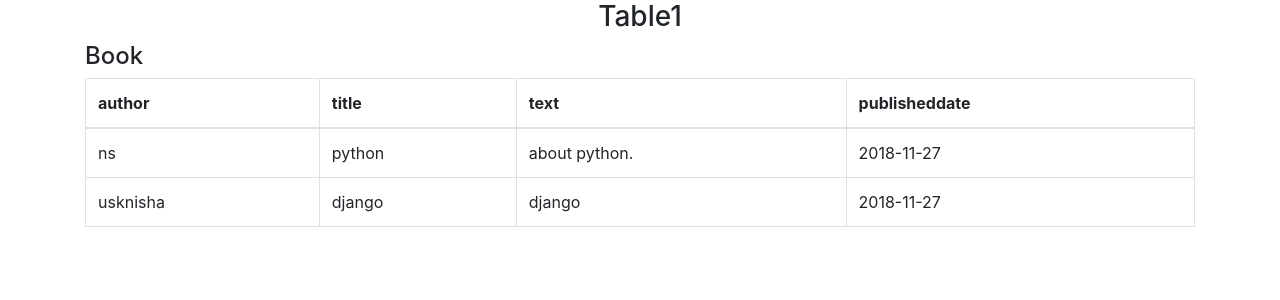
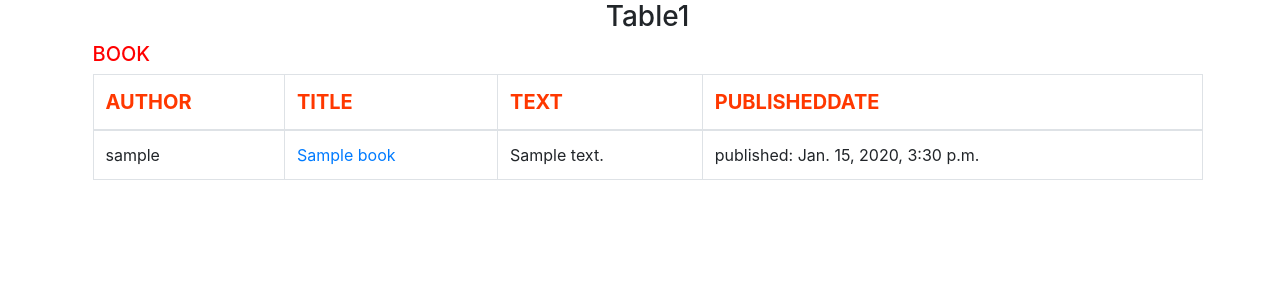
Before and after one commit to NishaUSK/nescodee, a Django app: template set/templates/set/book_list.html in a window 1280 px wide. Shown: the top 300 px of the page. Run offline with Django 3.2, Linux system fonts and the light colour scheme; the template is opened without the code that fills it: values that come from a table or form of the project are taken from there, others are empty; tables that the repository leaves empty hold one stand-in row (values such as "Sample post"); some libraries are stand-ins or nearby versions.

Commit message:
[Update]set

```diff
--- a/set/admin.py
+++ b/set/admin.py
@@ -1,6 +1,6 @@
 from django.contrib import admin
 from .models import Book
-from .models import Company
+# from .models import Company
 
 admin.site.register(Book)
-admin.site.register(Company)
+# admin.site.register(Company)
--- a/set/models.py
+++ b/set/models.py
@@ -16,14 +16,14 @@ class Book(models.Model):
     def __str__(self):
         return self.title
 
-class Company(models.Model):
-    ceo = models.ForeignKey(settings.AUTH_USER_MODEL, on_delete=models.CASCADE)
-    status = models.CharField(max_length=200)
-    launched_date = models.DateTimeField(blank=True, null=True)
-
-    def launch(self):
-        self.published_date = timezone.now()
-        self.save()
-
-    def __str__(self):
-        return self.status
+# class Company(models.Model):
+#     ceo = models.ForeignKey(settings.AUTH_USER_MODEL, on_delete=models.CASCADE)
+#     status = models.CharField(max_length=200)
+#     launched_date = models.DateTimeField(blank=True, null=True)
+#
+#     def launch(self):
+#         self.published_date = timezone.now()
+#         self.save()
+#
+#     def __str__(self):
+#         return self.status
--- /dev/null
+++ b/set/static/css/set.css
@@ -0,0 +1,15 @@
+body {
+    padding-left: 15px;
+}
+
+h4{
+  text-transform: uppercase;
+  font-size: 20px;
+  color: #FF0000;
+}
+
+thead{
+  text-transform: uppercase;
+  font-size: 20px;
+  color: #FF3800;
+}
--- a/set/templates/set/company_list.html
+++ b/set/templates/set/base.html
@@ -1,3 +1,5 @@
+{% load static %}
+
 <!doctype html>
 <html lang="en">
   <head>
@@ -9,35 +11,48 @@
     <title>Table</title>
 
     <!-- Bootstrap core CSS -->
+    <link rel="stylesheet" href="//maxcdn.bootstrapcdn.com/bootstrap/3.2.0/css/bootstrap-theme.min.css">
     <link rel="stylesheet" href="https://stackpath.bootstrapcdn.com/bootstrap/4.1.1/css/bootstrap.min.css" integrity="sha384-WskhaSGFgHYWDcbwN70/dfYBj47jz9qbsMId/iRN3ewGhXQFZCSftd1LZCfmhktB" crossorigin="anonymous">
     <link href="css/bootstrap.min.css" rel="stylesheet">
+    <link rel="stylesheet" href="{% static 'css/set.css' %}">
 
   </head>
 
   <body>
 
 <div class="container">
-  <h3 class="text-center">Table2</h3>
-<h4>Company</h4>
-    <table class="table table-bordered">
+  <h3 class="text-center">Table1</h3>
+<h4>Book</h4>
+
+<!-- {{ books }} -->
+  <table class="table table-bordered">
   <thead>
     <tr>
-      <th scope="col">ceo</th>
-      <th scope="col">status</th>
-      <th scope="col">launcheddate</th>
+      <th scope="col">author</th>
+      <th scope="col">title</th>
+      <th scope="col">text</th>
+      <th scope="col">publisheddate</th>
     </tr>
   </thead>
   <tbody>
-    <tr>
+        <!-- {{ book }} -->
+
+        {% block content %}
+
+        {% endblock %}
+
+    <!-- <tr>
       <td>ns</td>
-      <td>active</td>
+      <td>python</td>
+      <td>about python.</td>
       <td>2018-11-27</td>
     </tr>
     <tr>
-      <td>ns</td>
-      <td>active</td>
+      <td>usknisha</td>
+      <td>django</td>
+      <td>django</td>
       <td>2018-11-27</td>
-    </tr>
+    </tr> -->
       </tbody>
 </table>
 </div>
--- a/set/templates/set/book_list.html
+++ b/set/templates/set/book_list.html
@@ -1,35 +1,17 @@
-<!doctype html>
-<html lang="en">
-  <head>
-    <meta charset="utf-8">
-    <meta name="viewport" content="width=device-width, initial-scale=1, shrink-to-fit=no">
-    <meta name="description" content="">
-    <meta name="author" content="">
+{% extends 'set/base.html' %}
 
-    <title>Table</title>
+{% block content %}
+    {% for book in books %}
+    <tr>
+      <td>{{ book.author }}</td>
+      <td><a href="{% url 'book_detail' pk=book.pk %}">{{ book.title }}</a></td>
+      <td>{{ book.text }}</td>
+      <td>published: {{ book.published_date }}</td>
+    </tr>
+    {% endfor %}
+{% endblock %}
 
-    <!-- Bootstrap core CSS -->
-    <link rel="stylesheet" href="https://stackpath.bootstrapcdn.com/bootstrap/4.1.1/css/bootstrap.min.css" integrity="sha384-WskhaSGFgHYWDcbwN70/dfYBj47jz9qbsMId/iRN3ewGhXQFZCSftd1LZCfmhktB" crossorigin="anonymous">
-    <link href="css/bootstrap.min.css" rel="stylesheet">
-
-  </head>
-
-  <body>
-
-<div class="container">
-  <h3 class="text-center">Table1</h3>
-<h4>Book</h4>
-    <table class="table table-bordered">
-  <thead>
-    <tr>
-      <th scope="col">author</th>
-      <th scope="col">title</th>
-      <th scope="col">text</th>
-      <th scope="col">publisheddate</th>
-    </tr>
-  </thead>
-  <tbody>
-    <tr>
+    <!-- <tr>
       <td>ns</td>
       <td>python</td>
       <td>about python.</td>
@@ -40,15 +22,4 @@
       <td>django</td>
       <td>django</td>
       <td>2018-11-27</td>
-    </tr>
-      </tbody>
-</table>
-</div>
-
-    <!-- Footer Links -->
-<script src="https://code.jquery.com/jquery-3.3.1.slim.min.js" integrity="sha384-q8i/X+965DzO0rT7abK41JStQIAqVgRVzpbzo5smXKp4YfRvH+8abtTE1Pi6jizo" crossorigin="anonymous"></script>
-<script>window.jQuery || document.write('<script src="js/jquery-slim.min.js"><\/script>')</script>
-<script src="js/popper.min.js" integrity="sha384-ZMP7rVo3mIykV+2+9J3UJ46jBk0WLaUAdn689aCwoqbBJiSnjAK/l8WvCWPIPm49" crossorigin="anonymous"></script><script src="/docs/4.1/dist/js/bootstrap.min.js" integrity="sha384-ChfqqxuZUCnJSK3+MXmPNIyE6ZbWh2IMqE241rYiqJxyMiZ6OW/JmZQ5stwEULTy" crossorigin="anonymous"></script><script src="https://cdn.jsdelivr.net/npm/docsearch.js@2/dist/cdn/docsearch.min.js"></script><script src="/docs/4.1/assets/js/docs.min.js"></script>
-<!-- Just to make our placeholder images work. Don't actually-->
-  </body>
-</html>
+    </tr> -->
--- a/set/urls.py
+++ b/set/urls.py
@@ -3,6 +3,7 @@ from . import views
 
 urlpatterns = [
     path('', views.book_list, name='book_list'),
-    path('', views.company_list, name='company_list'),
+    # path('', views.company_list, name='company_list'),
+    path('book/<int:pk>/', views.book_detail, name='book_detail'),
 
 ]
```
Also changed, not shown: set/templates/set/book_detail.html (added, +15 -0 lines), set/views.py (+11 -4 lines).
